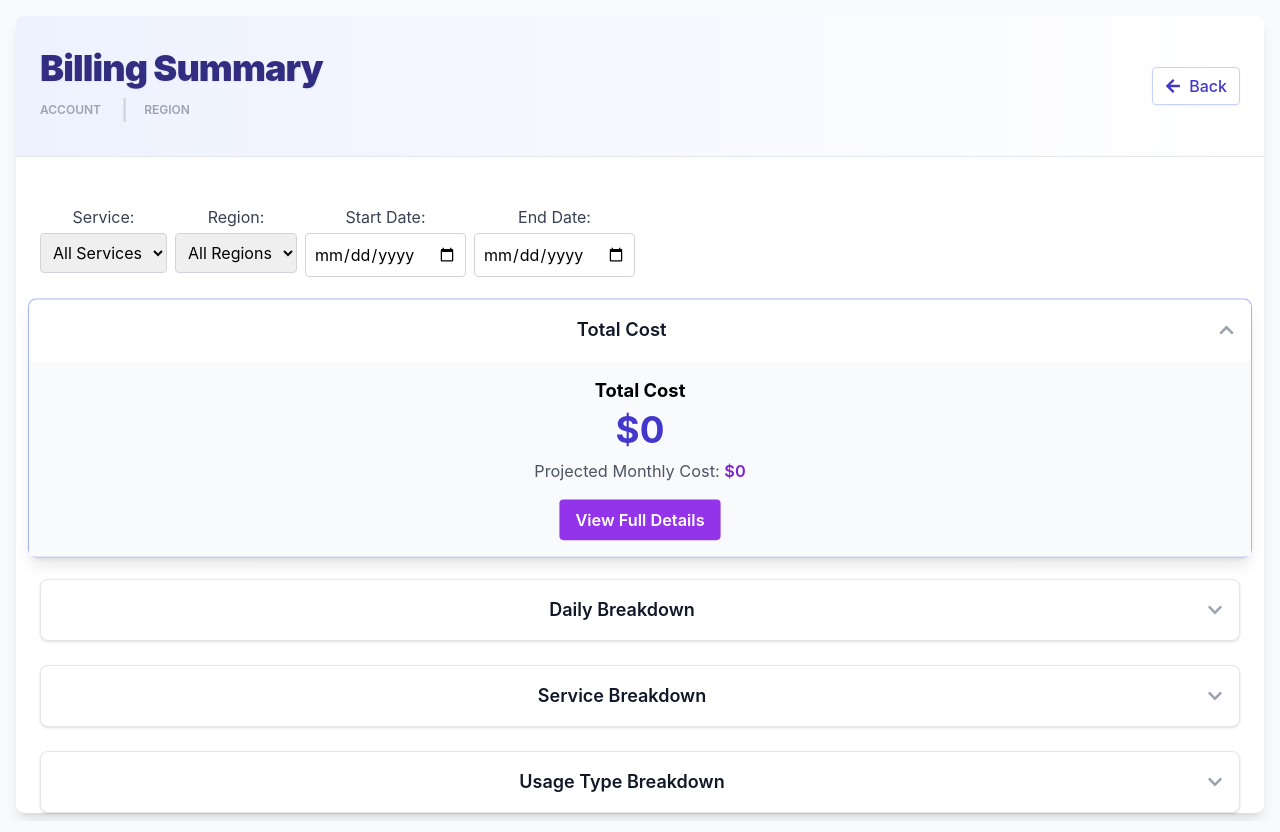
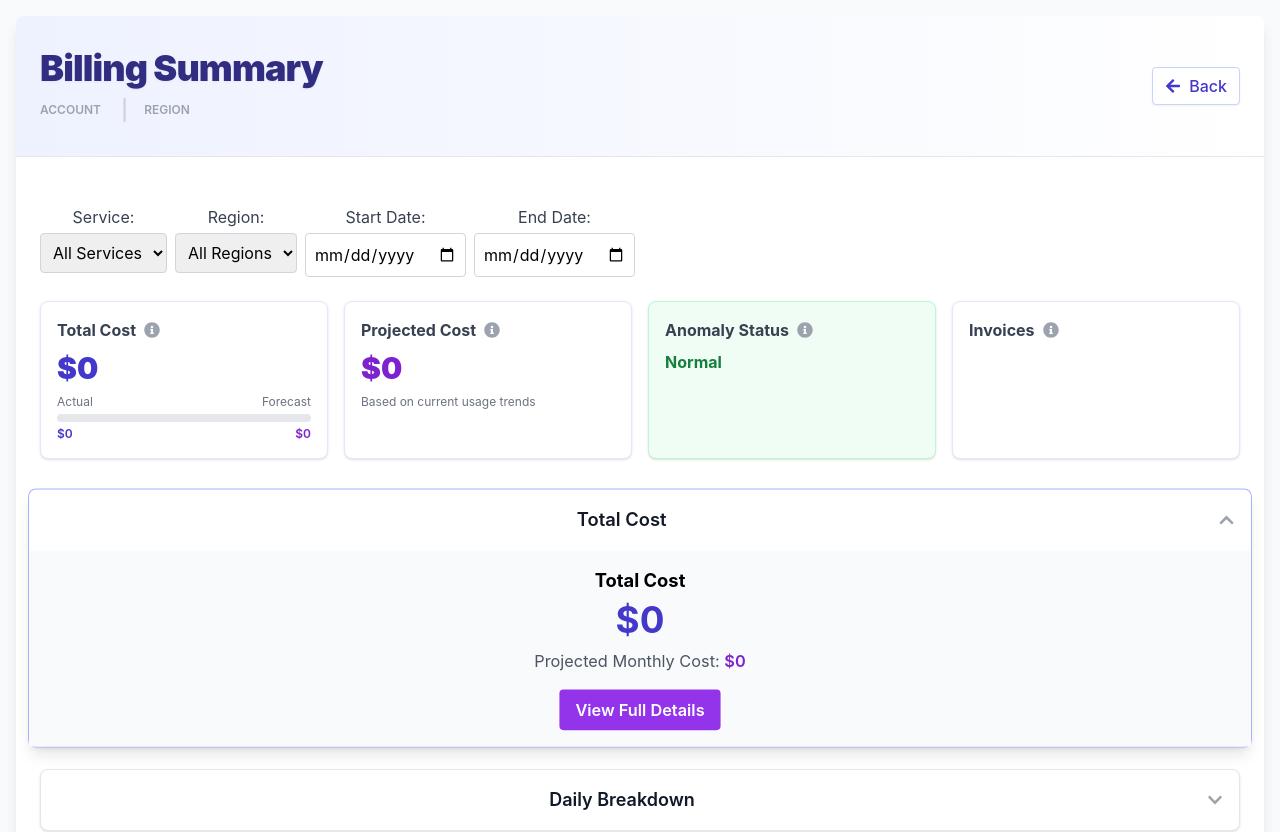
Before and after one commit to puneet9277/manageservicesportal.ai, a React (Vite) app: page /billing in a window 1280 px wide. Shown: the top 832 px of the page. Built offline with nearby package versions, Linux system fonts and the light colour scheme; the HTML template or start-up script is replaced by a standard one.

Commit message:
billing page upgrades

```diff
--- a/src/pages/BillingPage.jsx
+++ b/src/pages/BillingPage.jsx
@@ -5,7 +5,7 @@ import {
   Tooltip, Legend, ResponsiveContainer,
   PieChart, Pie, Cell, BarChart, Bar, LabelList
 } from 'recharts';
-import { FaChevronDown, FaChevronUp, FaArrowLeft } from 'react-icons/fa';
+import { FaChevronDown, FaChevronUp, FaArrowLeft, FaFilePdf, FaExclamationTriangle, FaInfoCircle } from 'react-icons/fa';
 import Modal from '../components/modals/Modal';
 
 const COLORS = ['#8884d8', '#82ca9d', '#ffc658', '#d0ed57', '#a4de6c', '#d0ed57', '#8dd1e1', '#d88884'];
@@ -196,6 +196,77 @@ const BillingPage = () => {
             />
           </div>
         </div>
+        {/* Summary Hero Cards */}
+        <div className="grid grid-cols-1 md:grid-cols-4 gap-4 mb-8 px-6">
+          {/* Total Cost Card */}
+          <div className="bg-white rounded-lg shadow p-4 flex flex-col items-start border border-indigo-100">
+            <div className="flex items-center gap-2 mb-2">
+              <span className="font-bold text-gray-700">Total Cost</span>
+              <FaInfoCircle className="text-gray-400" title="Total AWS spend to date for this billing period." />
+            </div>
+            <span className="text-3xl font-black text-indigo-700">${totalCost.toLocaleString()}</span>
+            <div className="w-full mt-2">
+              <div className="flex justify-between text-xs text-gray-500">
+                <span>Actual</span>
+                <span>Forecast</span>
+              </div>
+              <div className="w-full h-2 bg-gray-200 rounded-full mt-1 relative">
+                <div
+                  className="h-2 bg-purple-500 rounded-full transition-all"
+                  style={{ width: `${Math.min((totalCost / (projectedCost || 1)) * 100, 100)}%` }}
+                />
+              </div>
+              <div className="flex justify-between text-xs mt-1">
+                <span className="text-indigo-700 font-semibold">${totalCost.toLocaleString()}</span>
+                <span className="text-purple-700 font-semibold">${projectedCost.toLocaleString()}</span>
+              </div>
+            </div>
+          </div>
+          {/* Projected Cost Card */}
+          <div className="bg-white rounded-lg shadow p-4 flex flex-col items-start border border-indigo-100">
+            <div className="flex items-center gap-2 mb-2">
+              <span className="font-bold text-gray-700">Projected Cost</span>
+              <FaInfoCircle className="text-gray-400" title="Estimated total AWS spend for the full month." />
+            </div>
+            <span className="text-3xl font-black text-purple-700">${projectedCost.toLocaleString()}</span>
+            <span className="text-xs text-gray-500 mt-2">Based on current usage trends</span>
+          </div>
+          {/* Anomaly Status Card */}
+          <div className={`rounded-lg shadow p-4 flex flex-col items-start border ${anomalyDetected ? 'bg-red-50 border-red-300' : 'bg-green-50 border-green-200'}`}>
+            <div className="flex items-center gap-2 mb-2">
+              <span className="font-bold text-gray-700">Anomaly Status</span>
+              <FaInfoCircle className="text-gray-400" title="AWS cost anomaly detection status." />
+            </div>
+            <div className="flex items-center gap-2">
+              {anomalyDetected ? (
+                <>
+                  <FaExclamationTriangle className="text-red-500" title="Anomaly Detected" />
+                  <span className="text-red-700 font-bold">Detected</span>
+                </>
+              ) : (
+                <span className="text-green-700 font-bold">Normal</span>
+              )}
+            </div>
+            {anomalyDetected && <span className="text-xs text-red-500 mt-2">Unusual billing activity detected</span>}
+          </div>
+          {/* Invoice Download Card */}
+          <div className="bg-white rounded-lg shadow p-4 flex flex-col items-start border border-indigo-100">
+            <div className="flex items-center gap-2 mb-2">
+              <span className="font-bold text-gray-700">Invoices</span>
+              <FaInfoCircle className="text-gray-400" title="Download your AWS billing invoices as PDF." />
+            </div>
+            {billingPdfUrl && (
+              <a href={billingPdfUrl} target="_blank" rel="noopener noreferrer" className="flex items-center gap-2 bg-indigo-600 text-white px-3 py-1.5 rounded shadow hover:bg-indigo-700 font-semibold transition text-sm mb-2">
+                <FaFilePdf className="text-white" /> Current Invoice
+              </a>
+            )}
+            {pastInvoices.map((inv, idx) => (
+              <a key={inv.url} href={inv.url} target="_blank" rel="noopener noreferrer" className="flex items-center gap-2 bg-gray-200 text-indigo-700 px-3 py-1.5 rounded shadow hover:bg-indigo-100 font-semibold transition text-sm mb-1">
+                <FaFilePdf className="text-indigo-700" /> {inv.month} Invoice
+              </a>
+            ))}
+          </div>
+        </div>
         {/* Billing Cards Vertical Stack */}
         <div className="flex flex-col gap-6 px-6">
           {BILLING_CARDS.map((card, idx) => (
@@ -371,6 +442,18 @@ function ExpandableBillingCard({ card, expanded, onClick, tabIndex, onKeyDown, d
                     </table>
                   </div>
                 )}
+                {serviceData.length > 0 && (
+                  <div className="mb-4">
+                    <div className="font-semibold text-sm text-gray-700 flex items-center gap-1">
+                      <FaInfoCircle className="text-gray-400" title="Top 3 services by spend." /> Top 3 Services
+                    </div>
+                    <ul className="mt-1 ml-1 list-disc list-inside text-xs text-indigo-800">
+                      {serviceData.slice(0, 3).map((row, i) => (
+                        <li key={row.name} className="font-bold">{row.name} <span className="text-indigo-600 font-normal">${row.value}</span></li>
+                      ))}
+                    </ul>
+                  </div>
+                )}
                 <button
                   className="mt-4 px-4 py-2 bg-purple-600 text-white rounded hover:bg-purple-700 font-semibold transition"
                   onClick={e => { e.stopPropagation(); setShowDetailsModal(true); setDetailsModalData(billingData); }}
```
